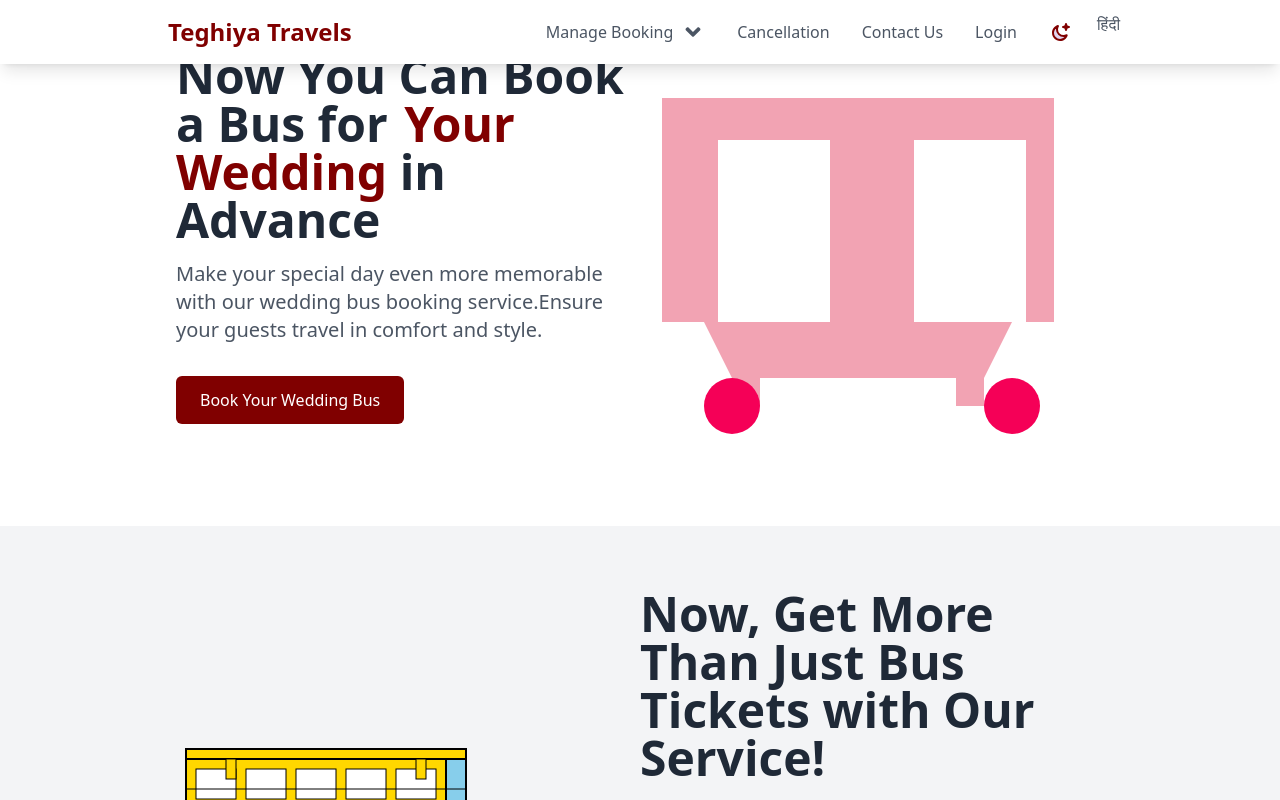
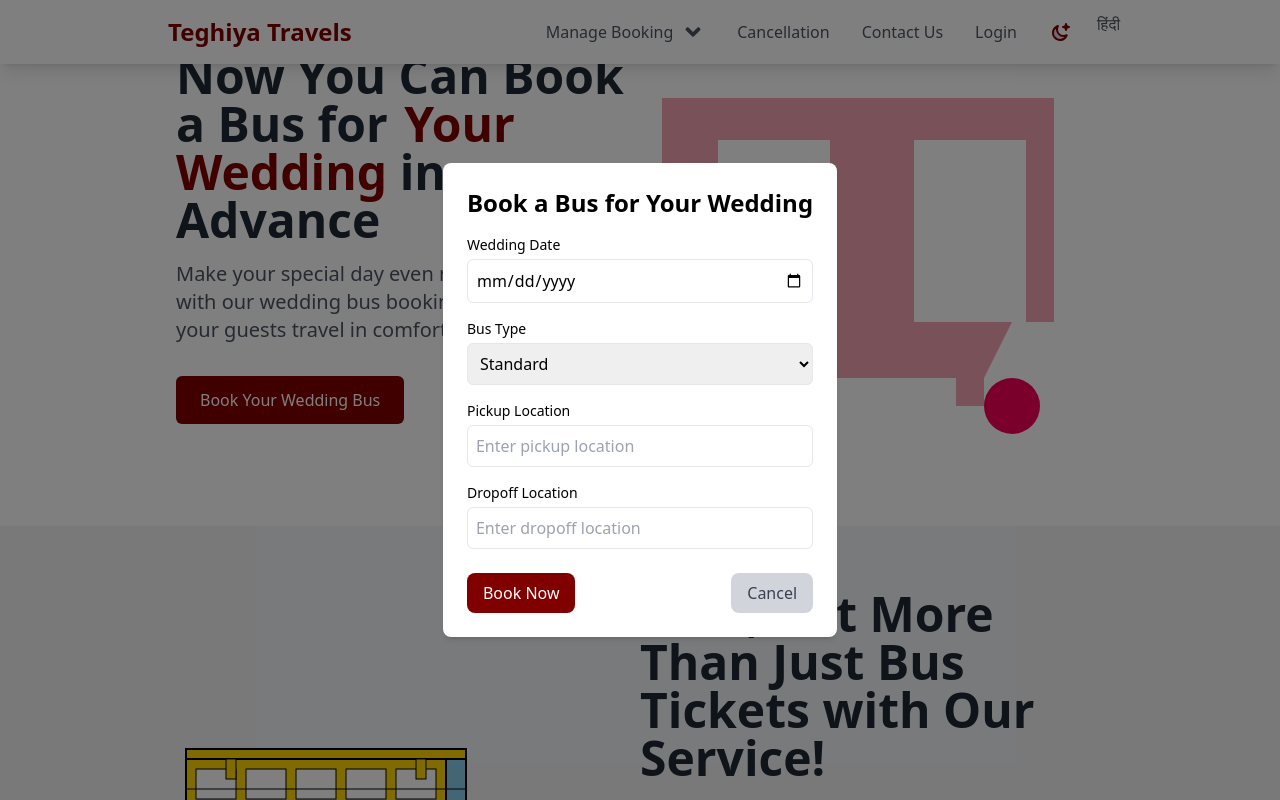
Before and after one commit to Ninjajuk/Teghiya_Travels, a React (Vite) app: page / in a window 1280 px wide. Both pictures are taken after a click on the button "Book Your Wedding Bus". Shown: the part 914-1714 px from the top of the page. Built offline with nearby package versions, Linux system fonts and the light colour scheme.

Commit message:
wed form bo

```diff
--- a/src/components/SpecialBookingPandalsCatering.jsx
+++ b/src/components/SpecialBookingPandalsCatering.jsx
@@ -7,12 +7,12 @@ const SpecialBookingPandalsCatering = () => {
         {id:1,img:'/tbus1.jpg',title:`${language==='en'?'Hi there':'नमस्ते'}`,description:'',btn:`${language==='en'?'Book Vehicle':'वाहन बुक करें'}`},
         {id:2,img:'/roadhill.jpg',title:`${language==='en'?'Catering':'खानपान'}`,description:'',btn:`${language==='en'?'Book Catering':'खानपान बुक करें'}`},
         {id:3,img:'landing.jpg',title:`${language==='en'?'Pandals':'पंडाल'}`,description:'',btn:`${language==='en'?'Book Pandals':'पंडाल बुक करें'}`},
-        // {id:1,img:'',title:'Hi there',description:''}
+        {id:4,img:'https://m.media-amazon.com/images/I/715igBNcyEL._SY450_.jpg',title:`${language==='en'?'Gift':'उपहार'}`,description:'',btn:`${language==='en'?'Buy Gift':'उपहार करें'}`}
     ]
   return (
-    <div className={`${theme==='light'?'bg-purple-800':'bg-gray-950'}  py-16 lg:px-[10rem]`}>
+    <div className={`${theme==='light'?'bg-white':'bg-gray-950'}  py-4 lg:px-[10rem]`}>
       <div className="container mx-auto  flex flex-col lg:flex-row items-center">
-        <div className="grid grid-cols-1 lg:grid-cols-3 gap-2">
+        <div className="grid grid-cols-1 lg:grid-cols-4 gap-2">
           {specailbook.map((item) => (
             <div key={item.id} className="flex flex-col justify-between  bg-white rounded-md shadow-lg">
               <div className="h-full max-h-64 relative">
--- a/src/components/WeddingBooking.jsx
+++ b/src/components/WeddingBooking.jsx
@@ -1,12 +1,19 @@
-import React, { useContext } from 'react';
-import TypingEffect from './common/TypingEffect';
-import { ThemeContext } from '../context/context';
+import React, { useContext, useState } from "react";
+import TypingEffect from "./common/TypingEffect";
+import { ThemeContext } from "../context/context";
+import WeddingBusBookingForm from "./form/WeddingFormBus";
 // import { ReactComponent as WeddingBusSvg } from './wedding-bus.svg';
 
 const WeddingBookingSection = () => {
-  const {language,theme } =useContext(ThemeContext)
+  const { language, theme } = useContext(ThemeContext);
+  const [weddingForm, setWeddingForm] = useState(false);
   return (
-    <div className={` ${theme==='light'?'bg-white':'bg-gray-950'} py-16 lg:px-[10rem]`}>
+    <>
+      <div
+        className={` ${
+          theme === "light" ? "bg-white" : "bg-gray-950"
+        } py-16 lg:px-[10rem]`}
+      >
         <div className="container mx-auto px-4 flex flex-col lg:flex-row items-center">
           <div className="w-full lg:w-1/2 mb-8 lg:mb-0">
             {/* <div  className="text-3xl lg:text-5xl font-bold text-gray-800 mb-4">
@@ -22,21 +29,31 @@ const WeddingBookingSection = () => {
             {language === "en" ? (
               <h2 className="text-3xl lg:text-5xl font-bold text-gray-800 mb-4 h1-slide">
                 Now You Can Book a Bus for{" "}
-              <span className="text-primary pl-1">Your Wedding</span> in Advance
+                <span className="text-primary pl-1">Your Wedding</span> in
+                Advance
               </h2>
             ) : (
               <h2 className="text-3xl lg:text-5xl font-bold text-gray-800 mb-4 h1-slide">
                 अब आप
-              <span className="text-primary pl-1">अपनी शादी</span> के लिए पहले से बस बुक कर सकते हैं
+                <span className="text-primary pl-1">अपनी शादी</span> के लिए पहले
+                से बस बुक कर सकते हैं
               </h2>
             )}
 
             <p className="text-lg lg:text-xl text-gray-600 mb-8">
-            {language==='en'?'Make your special day even more memorable with our wedding bus booking service.Ensure your guests travel in comfort and style.':'हमारी विवाह बस बुकिंग सेवा के साथ अपने विशेष दिन को और भी यादगार बनाएं। सुनिश्चित करें कि आपके मेहमान आराम और स्टाइल से यात्रा करें।'}
+              {language === "en"
+                ? "Make your special day even more memorable with our wedding bus booking service.Ensure your guests travel in comfort and style."
+                : "हमारी विवाह बस बुकिंग सेवा के साथ अपने विशेष दिन को और भी यादगार बनाएं। सुनिश्चित करें कि आपके मेहमान आराम और स्टाइल से यात्रा करें।"}
             </p>
-          <button className="px-6 py-3 bg-primary text-white rounded-md hover:bg-pink-700">
-           {language==='en'?' Book Your Wedding Bus':'अपनी शादी की बस बुक करें'}
+            <button
+              onClick={() => setWeddingForm(!weddingForm)}
+              className="px-6 py-3 bg-primary text-white rounded-md hover:bg-pink-700"
+            >
+              {language === "en"
+                ? " Book Your Wedding Bus"
+                : "अपनी शादी की बस बुक करें"}
             </button>
+            {/* <WeddingBusBookingForm /> */}
           </div>
           <div className="w-full lg:w-1/2 flex justify-center">
             <div className="w-full h-auto max-w-md">
@@ -75,6 +92,8 @@ const WeddingBookingSection = () => {
           </div>
         </div>
       </div>
+      {weddingForm && <WeddingBusBookingForm />}
+    </>
   );
 };
 
--- /dev/null
+++ b/src/components/form/WeddingFormBus.jsx
@@ -0,0 +1,161 @@
+import React from "react";
+
+const WeddingBusBookingForm = () => {
+  return (
+    <div className="fixed inset-0 flex items-center justify-center   bg-black bg-opacity-50 z-50 ">
+      <div className="min-h-64 max-w-lg mx-auto p-6 bg-white rounded-lg shadow-md   overflow-y-auto">
+        <h2 className="text-2xl font-semibold mb-4">
+          Book a Bus for Your Wedding
+        </h2>
+        {/* <p className="mb-6">
+          Plan your wedding transportation in advance for a smooth experience.
+        </p> #f8f9fa */}
+        <form>
+          <div className="grid gap-4 mb-6">
+            <div>
+              <label
+                htmlFor="weddingDate"
+                className="block text-sm font-medium mb-1"
+              >
+                Wedding Date
+              </label>
+              <input
+                type="date"
+                id="weddingDate"
+                className="border focus:outline-none focus:ring-[#800000] focus:border-[#800000]  rounded-md p-2 w-full"
+              />
+            </div>
+            {/* <div>
+              <label
+                htmlFor="guests"
+                className="block text-sm font-medium mb-1"
+              >
+                Number of Guests
+              </label>
+              <input
+                type="number"
+                id="guests"
+                placeholder="Enter number of guests"
+                className="border rounded-md p-2 w-full"
+              />
+            </div> */}
+            <div>
+              <label
+                htmlFor="busType"
+                className="block text-sm font-medium mb-1"
+              >
+                Bus Type
+              </label>
+              <select
+                id="busType"
+                className="border focus:outline-none focus:ring-[#800000] focus:border-[#800000] rounded-md p-2 w-full"
+              >
+                <option value="standard">Standard</option>
+                <option value="luxury">Luxury</option>
+                <option value="premium">Premium</option>
+              </select>
+            </div>
+            <div>
+              <label
+                htmlFor="pickupLocation"
+                className="block text-sm font-medium mb-1"
+              >
+                Pickup Location
+              </label>
+              <input
+                type="text"
+                id="pickupLocation"
+                placeholder="Enter pickup location"
+                className="border focus:outline-none focus:ring-[#800000] focus:border-[#800000] rounded-md p-2 w-full"
+              />
+            </div>
+            <div>
+              <label
+                htmlFor="dropoffLocation"
+                className="block text-sm font-medium mb-1"
+              >
+                Dropoff Location
+              </label>
+              <input
+                type="text"
+                id="dropoffLocation"
+                placeholder="Enter dropoff location"
+                className="border focus:outline-none focus:ring-[#800000] focus:border-[#800000] rounded-md p-2 w-full"
+              />
+            </div>
+          </div>
+          {/* <div className="grid gap-4 mb-6">
+            <div>
+              <label
+                htmlFor="fullName"
+                className="block text-sm font-medium mb-1"
+              >
+                Full Name
+              </label>
+              <input
+                type="text"
+                id="fullName"
+                placeholder="Enter your full name"
+                className="border rounded-md p-2 w-full"
+              />
+            </div>
+            <div>
+              <label
+                htmlFor="contactNumber"
+                className="block text-sm font-medium mb-1"
+              >
+                Contact Number
+              </label>
+              <input
+                type="tel"
+                id="contactNumber"
+                placeholder="Enter your contact number"
+                className="border rounded-md p-2 w-full"
+              />
+            </div>
+            <div>
+              <label htmlFor="email" className="block text-sm font-medium mb-1">
+                Email Address
+              </label>
+              <input
+                type="email"
+                id="email"
+                placeholder="Enter your email address"
+                className="border rounded-md p-2 w-full"
+              />
+            </div>
+          </div>
+          <div className="mb-6">
+            <label
+              htmlFor="specialRequests"
+              className="block text-sm font-medium mb-1"
+            >
+              Special Requests or Notes
+            </label>
+            <textarea
+              id="specialRequests"
+              placeholder="Enter any special requests or notes"
+              className="border rounded-md p-2 w-full h-32"
+            ></textarea>
+          </div> */}
+          <div className="flex justify-between">
+            <button
+              type="submit"
+              className="bg-primary text-white px-4 py-2 rounded-lg hover:bg-blue-700"
+            >
+              Book Now
+            </button>
+            <button
+              type="button"
+              className="bg-gray-300 text-gray-700 px-4 py-2 rounded-lg hover:bg-gray-400"
+            >
+              Cancel
+            </button>
+          </div>
+        </form>
+      </div>
+    </div>
+  );
+};
+
+export default WeddingBusBookingForm;
--- a/src/services/checkout/component/TravellersDetails.jsx
+++ b/src/services/checkout/component/TravellersDetails.jsx
@@ -116,7 +116,7 @@ const TravellersDetails = () => {
               placeholder='Seat'
               value={traveller.seatNo}
               onChange={(e) => handleChange(index, e)}
-              className="w-full bg-gray-50 border border-gray-300 text-gray-900 text-sm rounded-lg p-2.5"
+              className="w-full bg-gray-50 ring-1 ring-gray-400 border-none  text-gray-900 text-sm rounded-lg p-2.5 focus:outline-none focus:ring-green-800"
             />
           </div>
 
@@ -130,7 +130,7 @@ const TravellersDetails = () => {
               placeholder='Name'
               value={traveller.name}
               onChange={(e) => handleChange(index, e)}
-              className="w-full bg-gray-50 border border-gray-300 text-gray-900 text-sm rounded-lg p-2.5"
+              className="w-full bg-gray-50 ring-1 ring-gray-400 border-none text-gray-900 text-sm rounded-lg p-2.5 focus:outline-none focus:ring-green-800"
             />
           </div>
 
@@ -144,7 +144,7 @@ const TravellersDetails = () => {
               placeholder='Age'
               value={traveller.age}
               onChange={(e) => handleChange(index, e)}
-              className="w-full bg-gray-50 border border-gray-300 text-gray-900 text-sm rounded-lg p-2.5"
+              className="w-full bg-gray-50 ring-1 ring-gray-400 border-none text-gray-900 text-sm rounded-lg p-2.5 focus:outline-none focus:ring-green-800"
             />
           </div>
 
```
Lines whose indentation alone changed are shown as unchanged.
